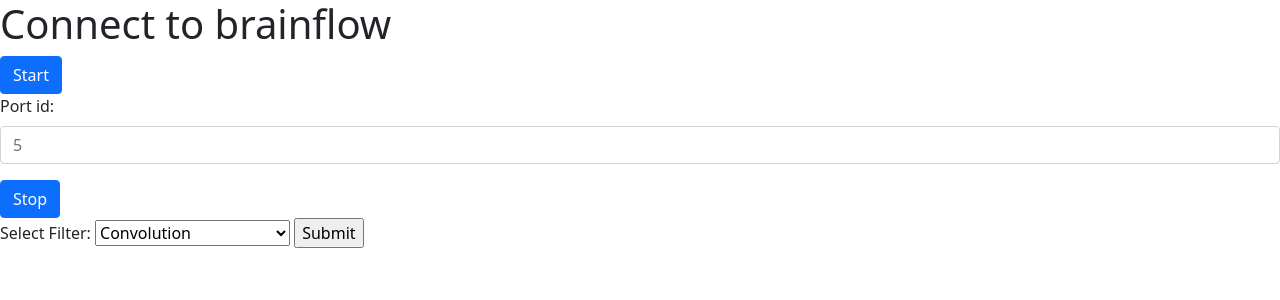
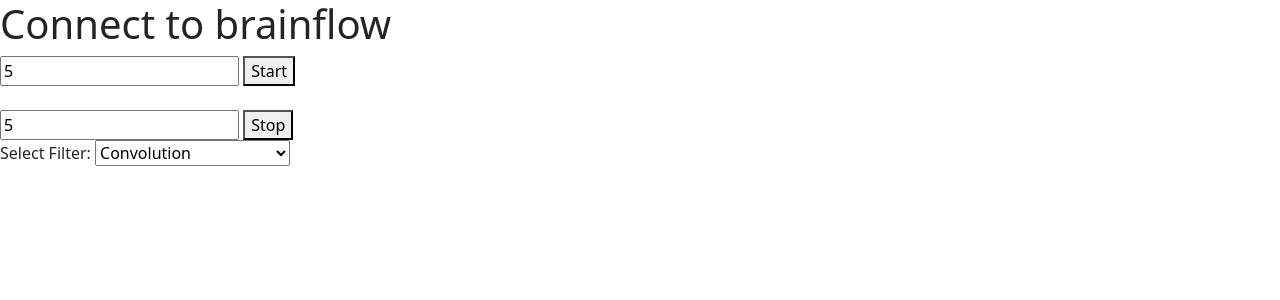
Before and after one commit to Physlex/AcceptCookiesNatHack2023, a FastAPI app: page / in a window 1280 px wide. Shown: the top 300 px of the page. Run offline with FastAPI, Linux system fonts and the light colour scheme.

Commit message:
start and stop button finished

```diff
--- a/app/src/channel/app.py
+++ b/app/src/channel/app.py
@@ -18,7 +18,7 @@
 ## GLOBAL SERVER STATE
 app = FastAPI()
 mongoengine.connect("NatHacks")
-origins = ["localhost"]
+origins = ["http://127.0.0.1:8000"]
 app.add_middleware(
     CORSMiddleware,
     allow_origins=origins,
@@ -81,6 +81,8 @@
     eeg_channels = board.get_eeg_channel_id()
     timestamp_channel = board.get_time_channel_id()
     brainflow_data = board.get_session_data()
+
+    # Database transactions
     user = User.objects().first()
     data = Data(
         timestamps=brainflow_data["board_data_buff"][timestamp_channel],
--- a/app/src/channel/static/js/filter_select.js
+++ b/app/src/channel/static/js/filter_select.js
@@ -4,7 +4,7 @@
 //      - Allow logical statement to append additional filters to result (intersection)
 
 // Your API endpoint URL on localhost
-const api_url = 'http://localhost:3000/append_filter';  // Replace with your actual API endpoint
+const api_url = 'http://localhost:8000/append_filter';  // Replace with your actual API endpoint
 
 // @details Mutates the state of the program to include an additional filter.
 //          If one previously existed, remove the filter.
--- a/app/src/channel/templates/index.html
+++ b/app/src/channel/templates/index.html
@@ -18,25 +18,26 @@
 <body>
     <div id="main-application">
         <h1> Connect to brainflow</h1>
-        <button type="button" id="Start" class="btn btn-primary">Start</button>
-        <div class="mb-3">
-           <label for="exampleFormControlInput1" class="form-label">Port id:</label>
-           <input type="email" class="form-control" id="exampleFormControlInput1" placeholder="5">
-        </div>
-        <button type="button" id="Stop" class="btn btn-primary">Stop</button>
+        <input id="start-text-field" type="text" value="5">
+        <button id="start-btn">Start</button>
 
-        <form id="filter-select">
-            <label for="filters">Select Filter:</label>
+        <br>
+        <br>
+
+        <input id="stop-text-field" type="text" value="5">
+        <button id="stop-btn">Stop</button>
+
+        <form id="filter-select" class="mb-3">
+            <label for="filters" class="form-label">Select Filter:</label>
             <select name="filters" id="filters" onchange="onFilterSubmit(this.value)">
                 <option value="convolution">Convolution</option>
                 <option value="fft">Fourier Transform</option>
                 <option value="PSD">Power Spectral Density</option>
             </select>
-            <input type="submit">
-        </form>    </div>
+        </form>
+    </div>
 
     <!-- Internal Source Files -->
-
     <script src="../static/js/data_post.js"></script>
     <script src="../static/js/filter_select.js"></script>
 </body>
```
Also changed, not shown: app/src/channel/static/js/data_post.js (+19 -21 lines).
